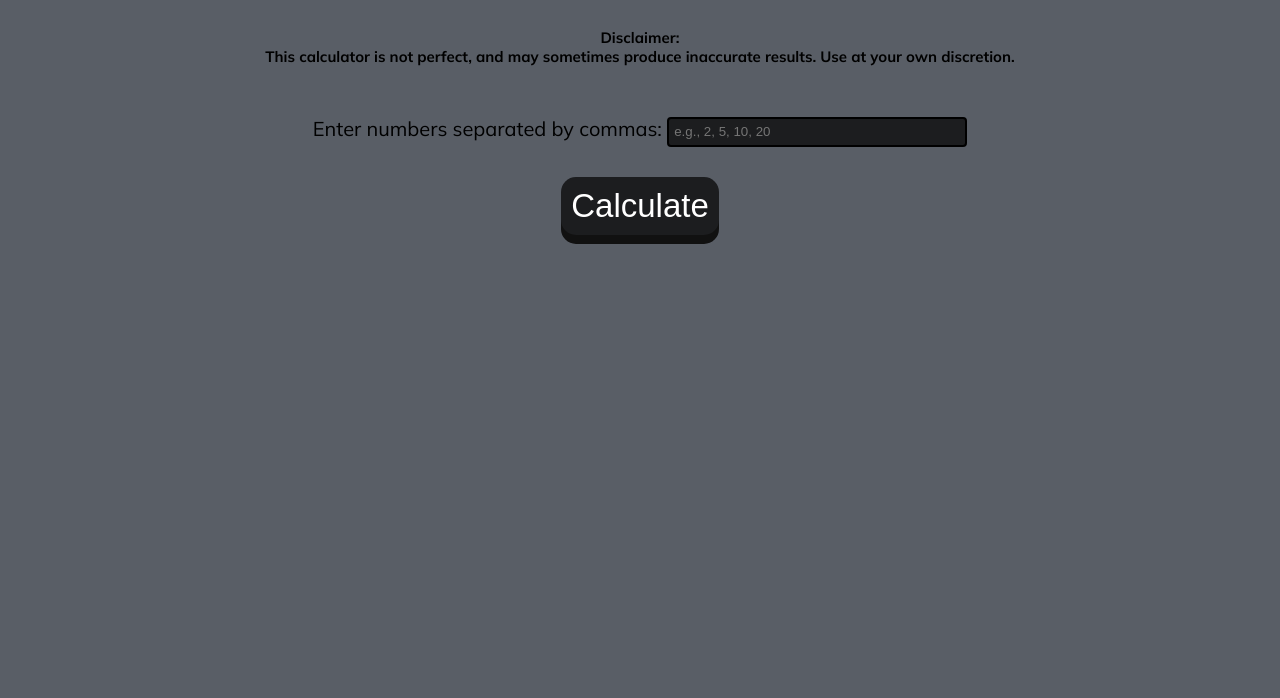
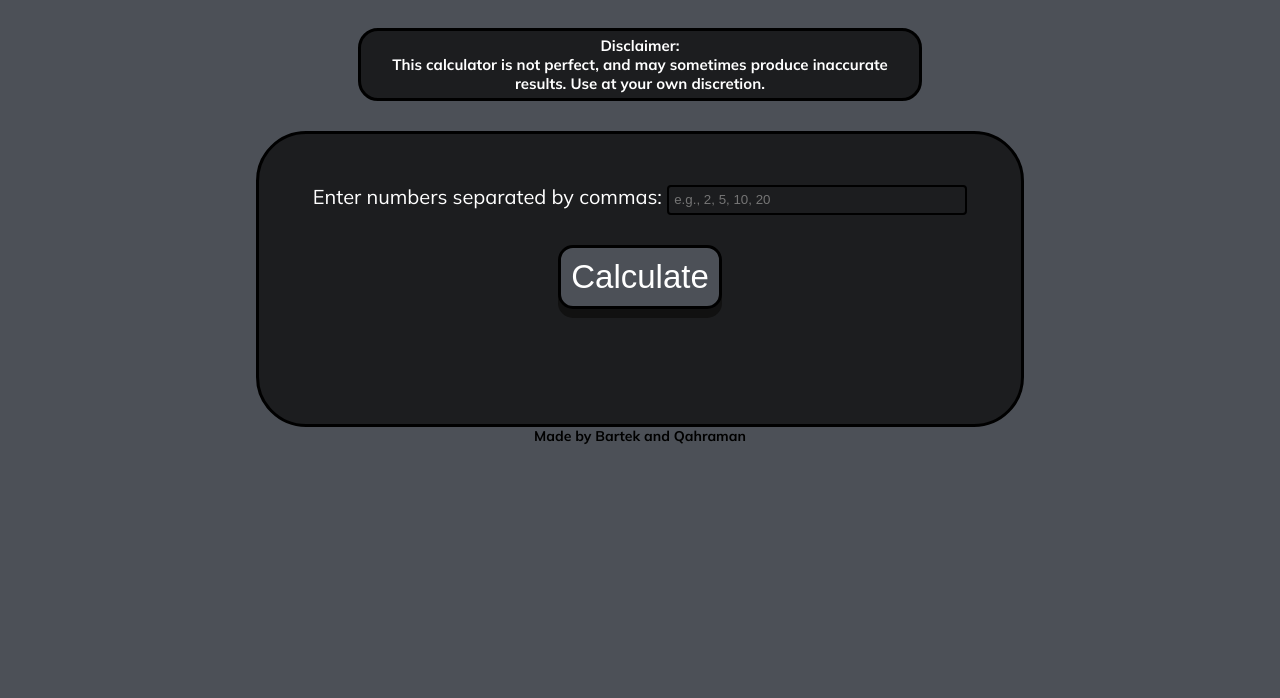
Before and after one commit to Bartek-Pawlik/Bartek-Pawlik.github.io, a plain HTML site: page index.html in a window 1280 px wide. Shown: the part 102-800 px from the top of the page. Drawn offline with Linux system fonts and the light colour scheme.

Commit message:
Update CSS + HTML

```diff
--- a/index.html
+++ b/index.html
@@ -17,10 +17,11 @@
     <div class="top-banner">
         <h1> Statistics Calculator </h1>
     </div>
-    <div>
+    <div class="disclaimer">
         <h2 class="disc"> Disclaimer: </h2>
         <h2 class="disc2"> This calculator is not perfect, and may sometimes produce inaccurate results. Use at your own discretion. </h2>
     </div>
+    <div class="box">
   <div class="form-group">
     <label for="numbers">Enter numbers separated by commas:</label>
     <input type="text" class="form-control" id="numbers" placeholder="e.g., 2, 5, 10, 20">
@@ -32,6 +33,10 @@
 
   <div id="result" class="mt-4"></div>
 </div>
+</div>
 
+<div class="madeBy">
+  <h3> Made by Bartek and Qahraman </h3>
+</div>
 </body>
 </html>
--- a/mathsCSS.css
+++ b/mathsCSS.css
@@ -1,7 +1,7 @@
 html {
     box-sizing: border-box;
     font-family: Mulish;
-    background-color: #595e66;
+    background-color: #4c5057;
   }
 
   *, *:before, *:after {
@@ -20,6 +20,8 @@ html {
     background-color: #1c1d1f;
     height: 100px;
     padding-top: 25px;
+    border: solid rgb(0, 0, 0);
+    border-radius: 10px;
   }
 
   h1 {
@@ -42,6 +44,18 @@ html {
      text-align: center;
      margin-top: 50px;
      font-size: 20px;
+     color: white;
+  }
+
+  .box {
+    background-color: #1c1d1f;
+    margin-left: 20%;
+    margin-right: 20%;
+    display: block;
+    border-radius: 50px;
+    padding-bottom: 40px;
+    margin-top: 30px;
+    border: solid rgb(0, 0, 0);
   }
 
   input {
@@ -57,8 +71,8 @@ html {
     cursor: pointer;
     outline: none;
     color: black;
-    background-color: #1c1d1f;
-    border: none;
+    background-color: #4c5057;
+    border: solid black;
     border-radius: 15px;
     box-shadow: 0 9px #111111;
     padding: 10px;
@@ -66,11 +80,11 @@ html {
    }
 
    .btn:hover {
-    background-color: #1c1d1f;
+    background-color: #4c5057;
    }
 
    .btn:active {
-    background-color: #1c1d1f;
+    background-color: #4c5057;
     box-shadow: 0 5px #000000;
     transform: translateY(4px);
    }
@@ -84,6 +98,7 @@ html {
       text-align: center;
       margin-top: 75px;
       font-size: 22px;
+      color: white;
     }
 
     #numbers {
@@ -97,10 +112,27 @@ html {
       .disc {
         font-size: 15px;
         text-align: center;
-
+        color: white;
       }
 
       .disc2 {
         font-size: 15px;
         text-align: center;
+        color: white;
       }
+
+      .disclaimer {
+        background-color: #1c1d1f;
+        margin-left: 28%;
+        margin-right: 28%;
+        border-radius: 20px;
+        padding: 5px;
+        border: solid black;
+      }
+
+      .madeBy {
+        text-align: center;
+        vertical-align: text-bottom;
+        position: static;
+        font-size: 12px;
+      }
```
